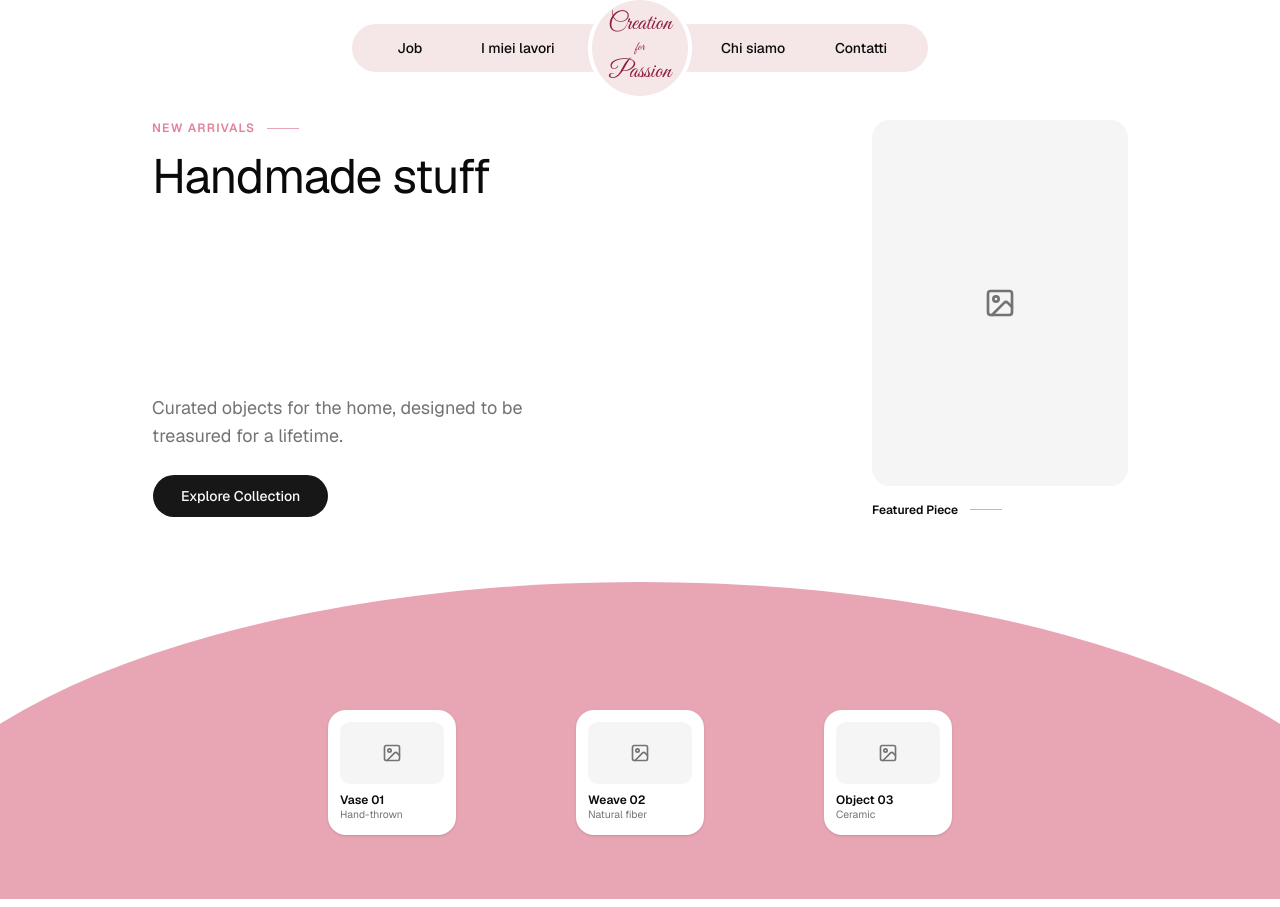
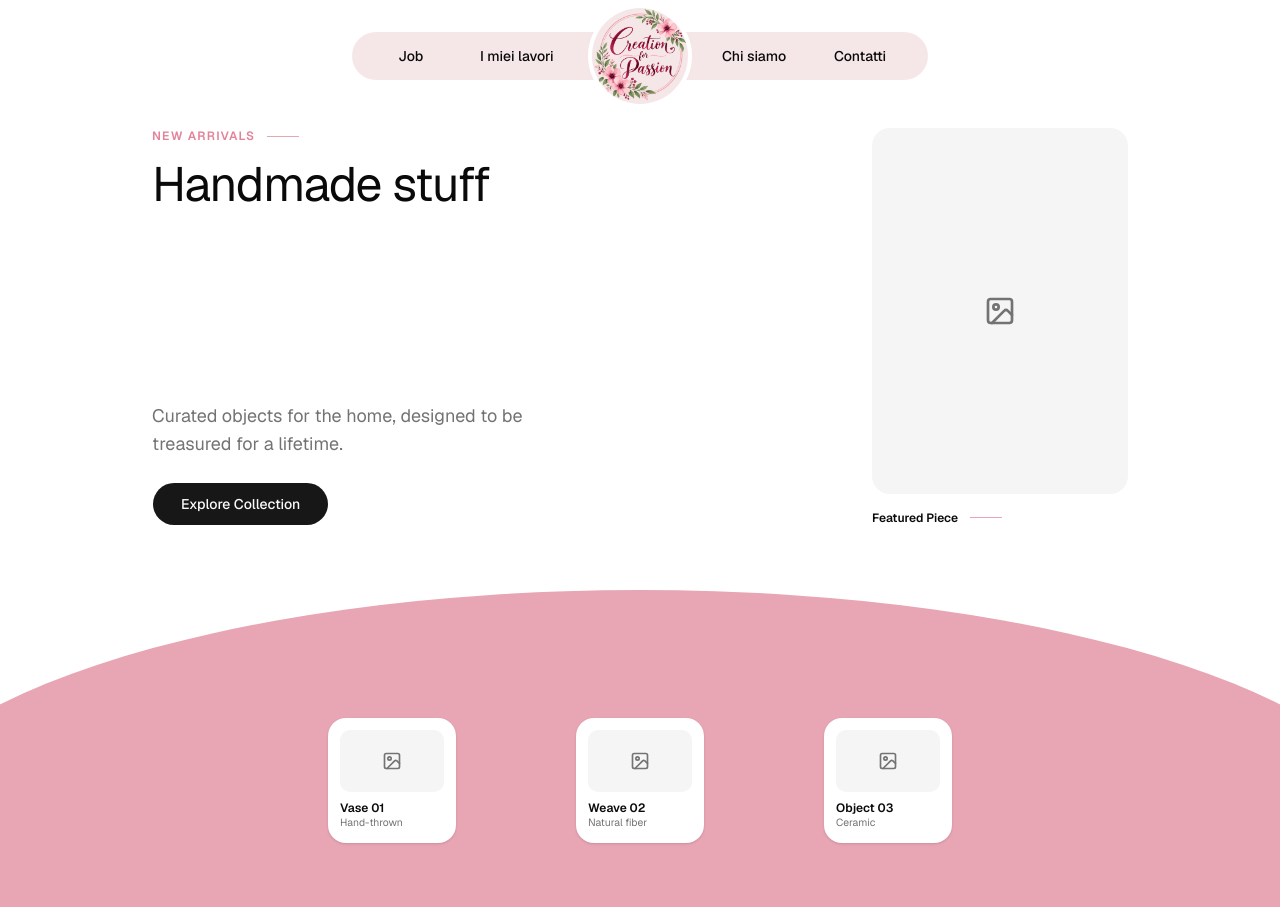
Before and after one commit to Gioma10/CreationForPassion, a Next.js app: page / in a window 1280 px wide. Built offline with nearby package versions, Linux system fonts and the light colour scheme.

Commit message:
Add GSAP library, implement Navbar component, and update layout with new logo image

```diff
--- a/package.json
+++ b/package.json
@@ -12,6 +12,7 @@
     "@base-ui/react": "^1.9.0",
     "class-variance-authority": "^0.7.1",
     "cn": "^0.5.0",
+    "gsap": "^3.15.0",
     "lucide-react": "^1.58.0",
     "next": "16.4.2",
     "react": "19.3.0",
--- a/src/app/layout.tsx
+++ b/src/app/layout.tsx
@@ -1,6 +1,6 @@
 import type { Metadata } from "next";
 import { Geist, Geist_Mono, Great_Vibes } from "next/font/google";
-import { SiteHeader } from "@/components/site-header";
+import { Navbar } from "@/components/Navbar";
 import "./globals.css";
 
 const geistSans = Geist({
@@ -31,7 +31,7 @@ export default function RootLayout({ children }: LayoutProps<"/">) {
       className={`${geistSans.variable} ${geistMono.variable} ${greatVibes.variable} h-full antialiased`}
     >
       <body className="min-h-full flex flex-col">
-        <SiteHeader />
+        <Navbar />
         {children}
       </body>
     </html>
--- a/src/app/page.tsx
+++ b/src/app/page.tsx
@@ -40,9 +40,9 @@ export default function Home() {
           </Button>
         </div>
 
-        <figure className="w-full md:w-64">
+        <figure className="w-full max-w-64 justify-self-center md:w-64">
           {/* TODO: replace with next/image of the featured piece */}
-          <div className="flex aspect-[7/10] items-center justify-center rounded-2xl bg-muted text-muted-foreground">
+          <div className="flex aspect-7/10 items-center justify-center rounded-2xl bg-muted text-muted-foreground">
             <ImageIcon className="size-8" />
           </div>
           <figcaption className="mt-4 flex items-center gap-3 text-xs font-semibold">
@@ -52,10 +52,14 @@ export default function Home() {
         </figure>
       </section>
 
-      <section className="relative flex-1 overflow-hidden pt-32 pb-16">
+      <section className="relative flex-1 overflow-hidden pt-[max(6rem,10vw)] pb-16">
         <div
           aria-hidden
-          className="absolute -inset-x-[10%] top-0 h-[200%] rounded-[50%] bg-rose"
+          className="absolute inset-x-[-10%] top-0 h-[40vw] rounded-[50%] bg-rose"
+        />
+        <div
+          aria-hidden
+          className="absolute inset-x-0 top-[20vw] bottom-0 bg-rose"
         />
         <ul className="relative mx-auto flex max-w-3xl flex-wrap justify-around gap-6 px-6">
           {featured.map((product) => (
--- a/src/components/site-header.tsx
+++ b/src/components/Navbar.tsx
@@ -15,24 +15,24 @@ function NavLink({ href, label }: { href: string; label: string }) {
   return (
     <Link
       href={href}
-      className="text-sm font-medium transition-colors hover:text-rose-foreground"
+      className="text-xs font-medium whitespace-nowrap transition-colors md:text-sm hover:text-rose-foreground"
     >
       {label}
     </Link>
   );
 }
 
-export function SiteHeader() {
+export function Navbar() {
   return (
-    <header className="flex justify-center px-4 pt-6">
-      <nav className="grid h-12 w-full max-w-xl grid-cols-[1fr_auto_1fr] items-center rounded-full bg-blush px-6">
-        <div className="flex justify-around gap-4">
+    <header className="pointer-events-none sticky top-0 z-50 flex justify-center px-4 pt-8">
+      <nav className="pointer-events-auto grid h-12 w-full max-w-xl grid-cols-[1fr_auto_1fr] items-center rounded-full bg-blush px-3 md:px-6">
+        <div className="flex justify-around gap-3">
           {leftLinks.map((link) => (
             <NavLink key={link.href} {...link} />
           ))}
         </div>
-        <Logo className="mx-4 -my-6" />
-        <div className="flex justify-around gap-4">
+        <Logo className="mx-2 -my-6 md:mx-4" />
+        <div className="flex justify-around gap-3">
           {rightLinks.map((link) => (
             <NavLink key={link.href} {...link} />
           ))}
--- a/src/components/logo.tsx
+++ b/src/components/logo.tsx
@@ -1,20 +1,24 @@
 import Link from "next/link";
+import Image from "next/image";
 import { cn } from "@/lib/utils";
 
-// Placeholder until the real "Creation for Passion" artwork is added to /public.
 export function Logo({ className }: { className?: string }) {
   return (
     <Link
       href="/"
-      aria-label="Creation for Passion, home"
       className={cn(
-        "flex size-24 flex-col items-center justify-center rounded-full bg-blush font-script leading-none text-[#8c1c3a] ring-4 ring-background",
+        "relative block size-20 overflow-hidden rounded-full bg-blush ring-4 ring-background md:size-24",
         className
       )}
     >
-      <span className="text-2xl">Creation</span>
-      <span className="text-xs">for</span>
-      <span className="text-2xl">Passion</span>
+      <Image
+        src="/cforp.png"
+        alt="Creation for Passion"
+        fill
+        sizes="96px"
+        priority
+        className="object-contain"
+      />
     </Link>
   );
 }
```
Also changed, not shown: public/cforp.png (added), 1 other file (tests, documents, lock files or other folders).
